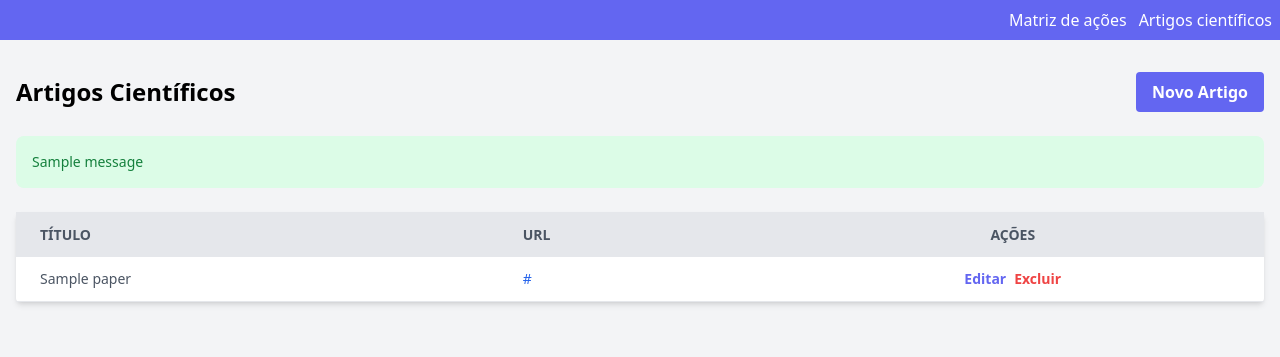
After one commit to FabioCruz20/active_aging_planner, a Django app: page /planning/papers/ in a window 1280 px wide. The commit adds this page. Shown: the top 357 px of the page. Run offline with Django 4.2, Linux system fonts and the light colour scheme; tables that the repository leaves empty hold one stand-in row (values such as "Sample post"); one stand-in notice (Sample message) is shown; some libraries are stand-ins or nearby versions.

Commit message:
add papers module

```diff
--- a/planning/models.py
+++ b/planning/models.py
@@ -86,3 +86,17 @@ class Task(models.Model):
 
     def __str__(self):
         return self.title
+
+
+class Paper(models.Model):
+    """Modelo para representar artigos científicos"""
+    title = models.CharField('Título', max_length=500)
+    url = models.URLField('URL')
+    created_at = models.DateTimeField('Data de criação', auto_now_add=True)
+    updated_at = models.DateTimeField('Data de atualização', auto_now=True)
+
+    class Meta:
+        db_table = 'planning_paper'
+
+    def __str__(self):
+        return self.title
--- /dev/null
+++ b/planning/templates/papers/index.html
@@ -0,0 +1,62 @@
+{% extends 'layout.html' %}
+
+{% block content %}
+<div class="container mx-auto px-4 py-8">
+    <div class="flex justify-between items-center mb-6">
+        <h1 class="text-2xl font-bold">Artigos Científicos</h1>
+        <a href="{% url 'papers:new' %}" class="bg-indigo-500 hover:bg-indigo-700 text-white font-bold py-2 px-4 rounded">
+            Novo Artigo
+        </a>
+    </div>
+
+    {% if messages %}
+    <div class="mb-4">
+        {% for message in messages %}
+        <div class="p-4 mb-4 text-sm rounded-lg {% if message.tags == 'success' %}bg-green-100 text-green-700{% elif message.tags == 'error' %}bg-red-100 text-red-700{% endif %}">
+            {{ message }}
+        </div>
+        {% endfor %}
+    </div>
+    {% endif %}
+
+    <div class="bg-white shadow-md rounded my-6">
+        <table class="min-w-full table-auto">
+            <thead>
+                <tr class="bg-gray-200 text-gray-600 uppercase text-sm leading-normal">
+                    <th class="py-3 px-6 text-left">Título</th>
+                    <th class="py-3 px-6 text-left">URL</th>
+                    <th class="py-3 px-6 text-center">Ações</th>
+                </tr>
+            </thead>
+            <tbody class="text-gray-600 text-sm">
+                {% for paper in papers %}
+                <tr class="border-b border-gray-200 hover:bg-gray-100">
+                    <td class="py-3 px-6 text-left">{{ paper.title }}</td>
+                    <td class="py-3 px-6 text-left">
+                        <a href="{{ paper.url }}" target="_blank" class="text-blue-600 hover:text-blue-800 hover:underline">
+                            {{ paper.url }}
+                        </a>
+                    </td>
+                    <td class="py-3 px-6 text-center">
+                        <div class="flex item-center justify-center gap-2">
+                            <a href="{% url 'papers:edit' paper.id %}" class="text-indigo-500 hover:text-indigo-700 font-bold">
+                                Editar
+                            </a>
+                            <a href="{% url 'papers:delete' paper.id %}" class="text-red-500 hover:text-red-700 font-bold">
+                                Excluir
+                            </a>
+                        </div>
+                    </td>
+                </tr>
+                {% empty %}
+                <tr class="border-b border-gray-200">
+                    <td colspan="3" class="py-3 px-6 text-center text-gray-500">
+                        Nenhum artigo cadastrado.
+                    </td>
+                </tr>
+                {% endfor %}
+            </tbody>
+        </table>
+    </div>
+</div>
+{% endblock %}
--- a/planning/urls/__init__.py
+++ b/planning/urls/__init__.py
@@ -4,4 +4,5 @@ urlpatterns = [
     path('projects/', include('planning.urls.projects_urls')),
     path('actions/', include('planning.urls.actions_urls')),
     path('levels/', include('planning.urls.levels_urls')),
+    path('papers/', include('planning.urls.papers_urls')),
 ]
--- /dev/null
+++ b/planning/views/papers_views.py
@@ -0,0 +1,73 @@
+from django.shortcuts import render, redirect, get_object_or_404
+from django.contrib import messages
+from planning import forms
+from planning import models
+
+
+def list_papers(request):
+    '''
+    View para listar artigos científicos
+    '''
+    papers = models.Paper.objects.all().order_by('-created_at')
+    context = {
+        'papers': papers
+    }
+    return render(request, 'papers/index.html', context)
+
+
+def create_paper(request):
+    '''
+    View para criar um novo artigo científico
+    '''
+    if request.method == 'POST':
+        form = forms.PaperForm(request.POST)
+        if form.is_valid():
+            form.save()
+            messages.success(request, 'Artigo criado com sucesso!')
+            return redirect('papers:index')
+    else:
+        form = forms.PaperForm()
+
+    context = {
+        'form': form
+    }
+    return render(request, 'papers/create.html', context)
+
+
+def edit_paper(request, paper_id):
+    '''
+    View para editar um artigo científico
+    '''
+    paper = get_object_or_404(models.Paper, pk=paper_id)
+
+    if request.method == 'POST':
+        form = forms.PaperForm(request.POST, instance=paper)
+        if form.is_valid():
+            form.save()
+            messages.success(request, 'Artigo atualizado com sucesso!')
+            return redirect('papers:index')
+    else:
+        form = forms.PaperForm(instance=paper)
+
+    context = {
+        'form': form,
+        'paper': paper
+    }
+    return render(request, 'papers/edit.html', context)
+
+
+def delete_paper(request, paper_id):
+    '''
+    View para excluir um artigo científico
+    '''
+    paper = get_object_or_404(models.Paper, pk=paper_id)
+
+    if request.method == 'POST':
+        paper.delete()
+        messages.success(request, 'Artigo excluído com sucesso!')
+        return redirect('papers:index')
+
+    context = {
+        'paper': paper
+    }
+    return render(request, 'papers/delete.html', context)
--- a/templates/layout.html
+++ b/templates/layout.html
@@ -10,8 +10,8 @@
 <body class="bg-gray-100">
     <header class="w-full bg-indigo-500 p-2 text-white">
         <nav class="container mx-auto flex justify-end gap-x-3">
-            <a href="{% url 'levels:list' %}">Níveis</a>
-            <a href="{% url 'actions:list' %}">Ações</a>
+            <a href="{% url 'projects:manage_actions_matrix' %}">Matriz de ações</a>
+            <a href="{% url 'papers:list' %}">Artigos científicos</a>
         </nav>
     </header>
     {% block content %}
--- a/theme/static/css/dist/styles.css
+++ b/theme/static/css/dist/styles.css
@@ -787,22 +787,18 @@ select {
   position: static;
 }
 
-.mx-2 {
-  margin-left: 0.5rem;
-  margin-right: 0.5rem;
-}
-
 .mx-auto {
   margin-left: auto;
   margin-right: auto;
 }
 
+.my-6 {
+  margin-top: 1.5rem;
+  margin-bottom: 1.5rem;
+}
+
 .mb-0 {
   margin-bottom: 0px;
-}
-
-.mb-1 {
-  margin-bottom: 0.25rem;
 }
 
 .mb-2 {
@@ -1027,6 +1033,11 @@ select {
   border-style: solid;
 }
 
+.border-gray-200 {
+  --tw-border-opacity: 1;
+  border-color: rgb(229 231 235 / var(--tw-border-opacity, 1));
+}
+
 .border-gray-300 {
   --tw-border-opacity: 1;
   border-color: rgb(209 213 219 / var(--tw-border-opacity, 1));
@@ -1052,19 +1063,19 @@ select {
   background-color: rgb(229 231 235 / var(--tw-bg-opacity, 1));
 }
 
-.bg-gray-300 {
-  --tw-bg-opacity: 1;
-  background-color: rgb(209 213 219 / var(--tw-bg-opacity, 1));
-}
-
 .bg-gray-50 {
   --tw-bg-opacity: 1;
   background-color: rgb(249 250 251 / var(--tw-bg-opacity, 1));
 }
 
-.bg-green-200 {
+.bg-gray-500 {
   --tw-bg-opacity: 1;
-  background-color: rgb(187 247 208 / var(--tw-bg-opacity, 1));
+  background-color: rgb(107 114 128 / var(--tw-bg-opacity, 1));
+}
+
+.bg-green-100 {
+  --tw-bg-opacity: 1;
+  background-color: rgb(220 252 231 / var(--tw-bg-opacity, 1));
 }
 
 .bg-indigo-200 {
@@ -1240,9 +1265,9 @@ select {
   color: rgb(59 130 246 / var(--tw-text-opacity, 1));
 }
 
-.text-gray-100 {
+.text-blue-600 {
   --tw-text-opacity: 1;
-  color: rgb(243 244 246 / var(--tw-text-opacity, 1));
+  color: rgb(37 99 235 / var(--tw-text-opacity, 1));
 }
 
 .text-gray-500 {
@@ -1265,6 +1290,16 @@ select {
   color: rgb(17 24 39 / var(--tw-text-opacity, 1));
 }
 
+.text-green-700 {
+  --tw-text-opacity: 1;
+  color: rgb(21 128 61 / var(--tw-text-opacity, 1));
+}
+
+.text-indigo-500 {
+  --tw-text-opacity: 1;
+  color: rgb(99 102 241 / var(--tw-text-opacity, 1));
+}
+
 .text-indigo-600 {
   --tw-text-opacity: 1;
   color: rgb(79 70 229 / var(--tw-text-opacity, 1));
@@ -1280,19 +1315,14 @@ select {
   color: rgb(220 38 38 / var(--tw-text-opacity, 1));
 }
 
+.text-red-700 {
+  --tw-text-opacity: 1;
+  color: rgb(185 28 28 / var(--tw-text-opacity, 1));
+}
+
 .text-white {
   --tw-text-opacity: 1;
   color: rgb(255 255 255 / var(--tw-text-opacity, 1));
-}
-
-.text-indigo-500 {
-  --tw-text-opacity: 1;
-  color: rgb(99 102 241 / var(--tw-text-opacity, 1));
-}
-
-.text-blue-600 {
-  --tw-text-opacity: 1;
-  color: rgb(37 99 235 / var(--tw-text-opacity, 1));
 }
 
 .shadow {
```
Also changed, not shown: other parts of theme/static/css/dist/styles.css (+54 -10 lines), planning/forms.py (+17 -0 lines), planning/templates/papers/create.html (added, +38 -0 lines), planning/templates/papers/delete.html (added, +33 -0 lines), planning/templates/papers/edit.html (added, +38 -0 lines), planning/urls/papers_urls.py (added, +12 -0 lines), planning/migrations/0003_paper.py (added).
